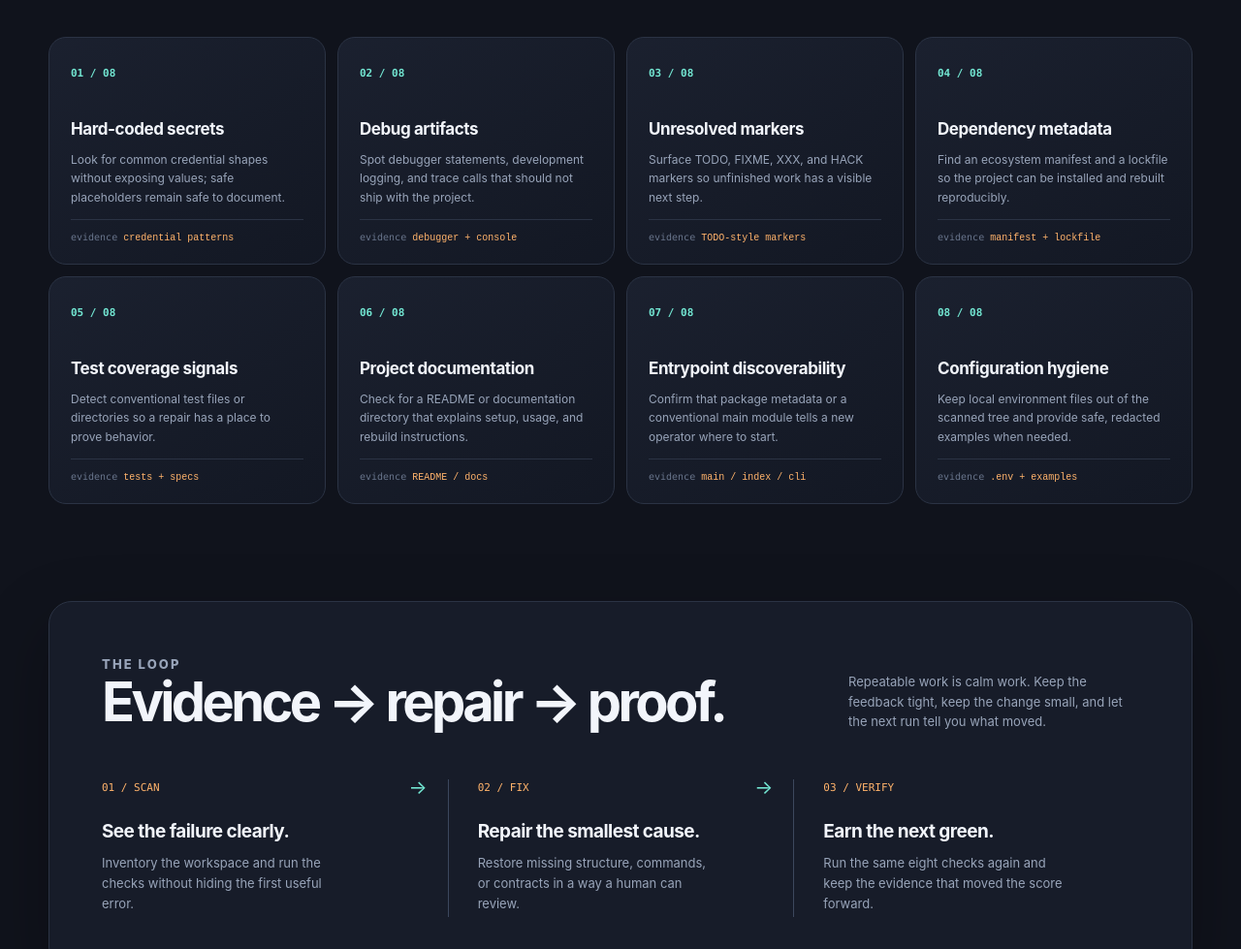
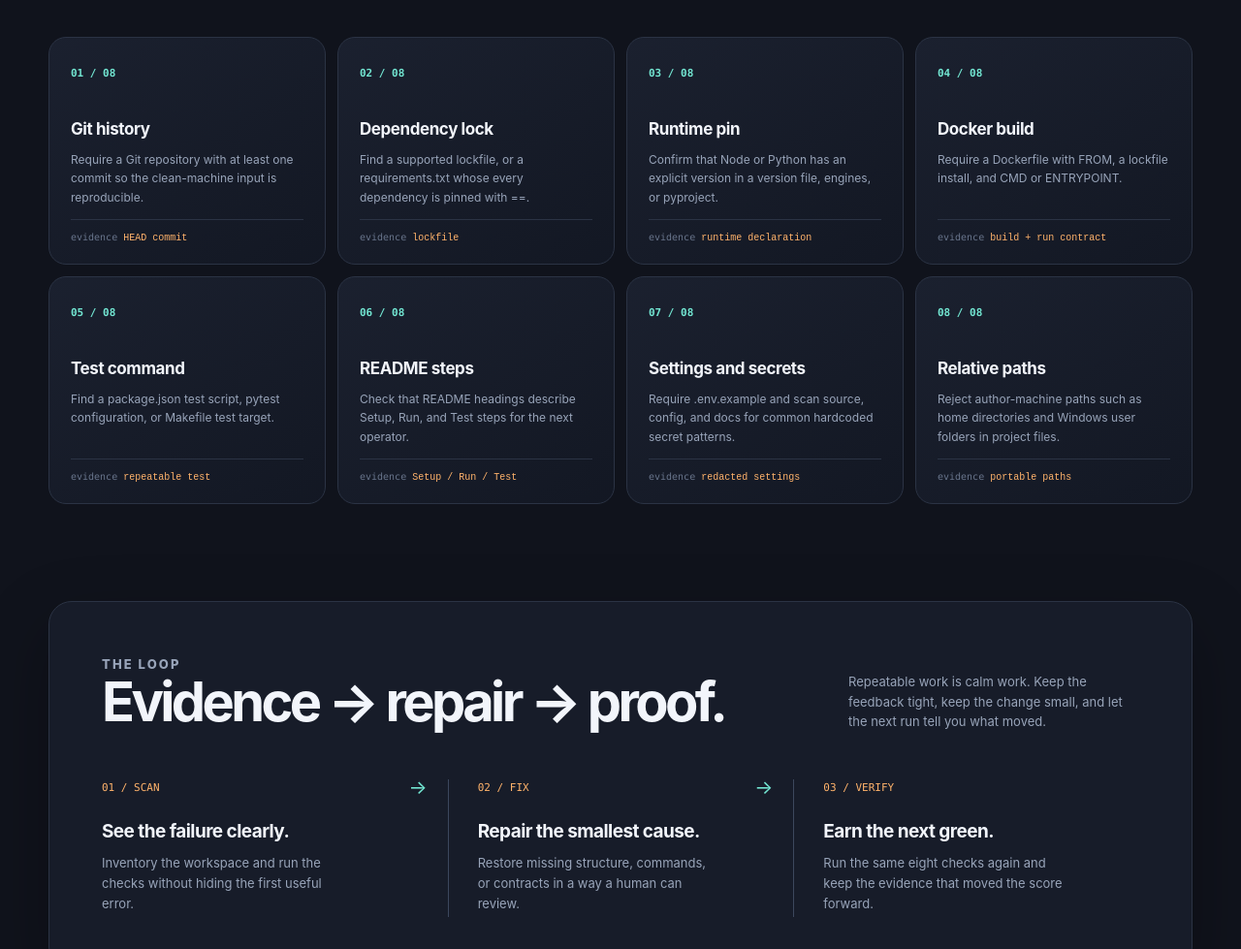
Before and after one commit to Littleboyhk/rebuildable, a plain HTML site: page docs/index.html in a window 1280 px wide. Shown: the part 1680-2659 px from the top of the page at 97% size. Drawn offline with Linux system fonts and the light colour scheme.

Commit message:
docs: publish offline rebuildable guide

```diff
--- a/docs/index.html
+++ b/docs/index.html
@@ -303,51 +303,51 @@
           <div class="check-grid" aria-label="The eight rebuildable checks">
               <article class="check-card" data-check="1">
                <span class="check-number">01 / 08</span>
-              <h3>Hard-coded secrets</h3>
-              <p>Look for common credential shapes without exposing values; safe placeholders remain safe to document.</p>
-              <div class="check-meta">evidence <code>credential patterns</code></div>
+               <h3>Git history</h3>
+               <p>Require a Git repository with at least one commit so the clean-machine input is reproducible.</p>
+               <div class="check-meta">evidence <code>HEAD commit</code></div>
              </article>
              <article class="check-card" data-check="2">
                <span class="check-number">02 / 08</span>
-              <h3>Debug artifacts</h3>
-              <p>Spot debugger statements, development logging, and trace calls that should not ship with the project.</p>
-              <div class="check-meta">evidence <code>debugger + console</code></div>
+               <h3>Dependency lock</h3>
+               <p>Find a supported lockfile, or a requirements.txt whose every dependency is pinned with ==.</p>
+               <div class="check-meta">evidence <code>lockfile</code></div>
              </article>
              <article class="check-card" data-check="3">
                <span class="check-number">03 / 08</span>
-              <h3>Unresolved markers</h3>
-              <p>Surface TODO, FIXME, XXX, and HACK markers so unfinished work has a visible next step.</p>
-              <div class="check-meta">evidence <code>TODO-style markers</code></div>
+               <h3>Runtime pin</h3>
+               <p>Confirm that Node or Python has an explicit version in a version file, engines, or pyproject.</p>
+               <div class="check-meta">evidence <code>runtime declaration</code></div>
              </article>
              <article class="check-card" data-check="4">
                <span class="check-number">04 / 08</span>
-              <h3>Dependency metadata</h3>
-              <p>Find an ecosystem manifest and a lockfile so the project can be installed and rebuilt reproducibly.</p>
-              <div class="check-meta">evidence <code>manifest + lockfile</code></div>
+               <h3>Docker build</h3>
+               <p>Require a Dockerfile with FROM, a lockfile install, and CMD or ENTRYPOINT.</p>
+               <div class="check-meta">evidence <code>build + run contract</code></div>
              </article>
              <article class="check-card" data-check="5">
                <span class="check-number">05 / 08</span>
-              <h3>Test coverage signals</h3>
-              <p>Detect conventional test files or directories so a repair has a place to prove behavior.</p>
-              <div class="check-meta">evidence <code>tests + specs</code></div>
+               <h3>Test command</h3>
+               <p>Find a package.json test script, pytest configuration, or Makefile test target.</p>
+               <div class="check-meta">evidence <code>repeatable test</code></div>
              </article>
              <article class="check-card" data-check="6">
                <span class="check-number">06 / 08</span>
-              <h3>Project documentation</h3>
-              <p>Check for a README or documentation directory that explains setup, usage, and rebuild instructions.</p>
-              <div class="check-meta">evidence <code>README / docs</code></div>
+               <h3>README steps</h3>
+               <p>Check that README headings describe Setup, Run, and Test steps for the next operator.</p>
+               <div class="check-meta">evidence <code>Setup / Run / Test</code></div>
              </article>
              <article class="check-card" data-check="7">
                <span class="check-number">07 / 08</span>
-              <h3>Entrypoint discoverability</h3>
-              <p>Confirm that package metadata or a conventional main module tells a new operator where to start.</p>
-              <div class="check-meta">evidence <code>main / index / cli</code></div>
+               <h3>Settings and secrets</h3>
+               <p>Require .env.example and scan source, config, and docs for common hardcoded secret patterns.</p>
+               <div class="check-meta">evidence <code>redacted settings</code></div>
              </article>
              <article class="check-card" data-check="8">
                <span class="check-number">08 / 08</span>
-              <h3>Configuration hygiene</h3>
-              <p>Keep local environment files out of the scanned tree and provide safe, redacted examples when needed.</p>
-              <div class="check-meta">evidence <code>.env + examples</code></div>
+               <h3>Relative paths</h3>
+               <p>Reject author-machine paths such as home directories and Windows user folders in project files.</p>
+               <div class="check-meta">evidence <code>portable paths</code></div>
             </article>
           </div>
         </section>
@@ -370,8 +370,8 @@
         <section class="demo-section" id="demo" aria-labelledby="demo-title">
           <div class="section-heading">
             <p class="section-kicker">A SMALL, BROKEN START</p>
-            <h2 id="demo-title">Start at 2/8.<br>Leave with a map.</h2>
-            <p class="section-intro">The included fixtures are deliberately imperfect. They give a future scanner and fixer a compact playground: two clean signals, then enough missing or malformed pieces to make the failures useful.</p>
+             <h2 id="demo-title">Start at 5/8.<br>Leave at 8/8.</h2>
+             <p class="section-intro">The included fixtures are deliberately imperfect. The scanner shows the missing Dockerfile, README sections, and settings file, then the offline fixer generates them without installing anything.</p>
           </div>
           <div class="demo-layout">
             <div class="terminal" aria-label="Example output from the rebuildable demo">
@@ -379,25 +379,25 @@
               <pre><span class="prompt">$</span> bash demo/run_demo.sh
 
 <span class="dim">rebuildable demo · intentionally broken fixtures</span>
-<span class="pass">baseline</span> 2/8 checks passing
-<span class="pass">01 hard-coded secrets   PASS</span>
-<span class="error">02 debug artifacts       FAIL  development logging</span>
-<span class="error">03 unresolved markers    FAIL  TODO marker</span>
-<span class="error">04 dependency metadata   FAIL  lockfile missing</span>
-<span class="error">05 test coverage signals FAIL  no test files</span>
-<span class="pass">06 project documentation PASS</span>
-<span class="error">07 entrypoint discovery  FAIL  conventional entry missing</span>
-<span class="error">08 configuration hygiene FAIL  local .env present</span>
+<span class="pass">baseline</span> 5/8 checks passing
+<span class="pass">01 Git repository         PASS</span>
+<span class="pass">02 Dependency lockfile    PASS</span>
+<span class="pass">03 Runtime version        PASS</span>
+<span class="error">04 Dockerfile             FAIL</span>
+<span class="pass">05 Test command           PASS</span>
+<span class="error">06 README instructions   FAIL</span>
+<span class="error">07 Settings and secrets  FAIL</span>
+<span class="pass">08 Relative paths         PASS</span>
 
-<span class="prompt">$</span> node demo/broken-node-app/src/start.js
-<span class="error">Error: Cannot find module './missing-config'</span>
+<span class="prompt">$</span> python3 -m rebuildable fix demo/broken-node-app --force
+<span class="pass">After: 8/8</span>
 
-<span class="prompt">$</span> python3 app/run.py <span class="dim"># from demo/broken-python-app</span>
-<span class="error">SyntaxError: '(' was never closed</span></pre>
+<span class="prompt">$</span> python3 -m rebuildable scan demo/broken-node-app
+<span class="pass">Score: 8/8</span></pre>
             </div>
             <div class="demo-copy">
               <h3>Two fixtures, one repair vocabulary.</h3>
-              <p>Node and Python fail in different places, but both preserve the same useful starting signal: the workspace and manifest are present. A future fixer can add the missing evidence one repair at a time.</p>
+               <p>Node and Python fail in different places, but both preserve useful metadata for the same repair loop. The fixer adds only the missing evidence one file at a time.</p>
               <div class="fixture-list" aria-label="Demo fixtures">
                 <a class="fixture" href="../demo/broken-node-app/README.md">
                   <span class="fixture-dot node" aria-hidden="true"></span>
```
Lines whose indentation alone changed are shown as unchanged.
